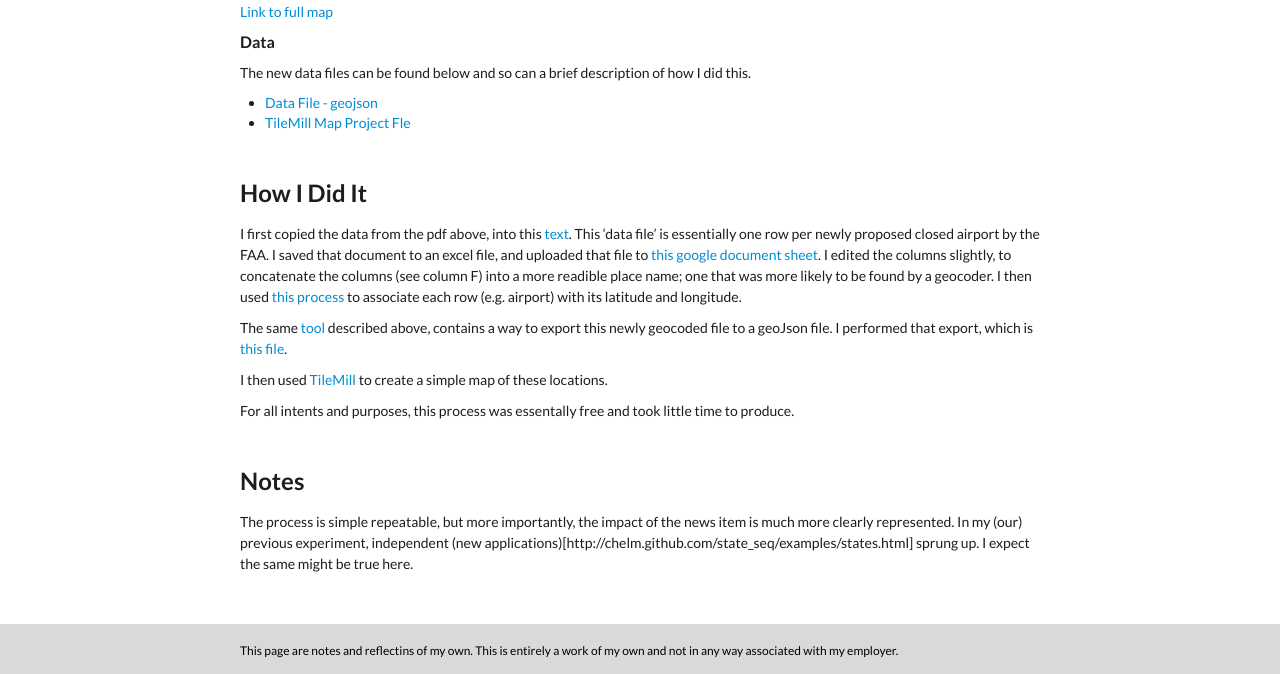
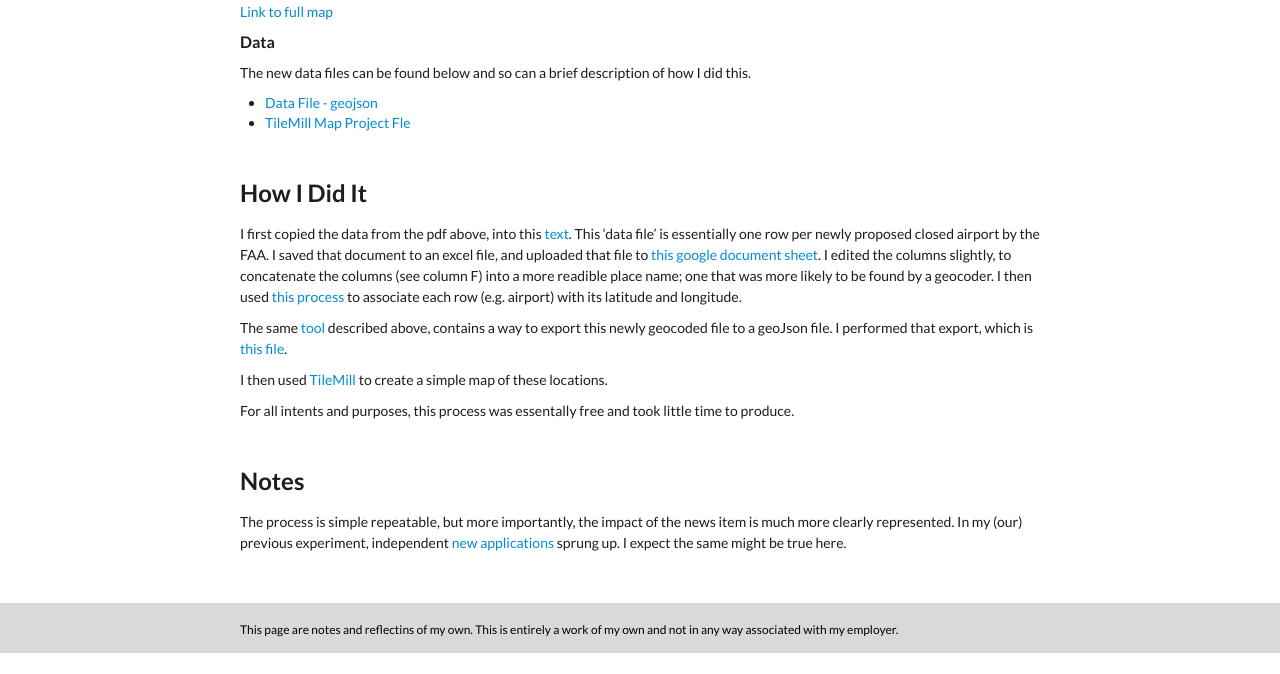
Before and after one commit to feomike/feonotes, a Jekyll site: the page built from faa_closure.md, in a window 1280 px wide and 900 px high, scrolled down 587 px, cut to the strip 226-900 px from the top of the window. Built offline with Jekyll 4.4.1, drawn with Linux system fonts in a browser that asks for light colours; Markdown is read by kramdown in place of the engine named in the settings; after the commit the page ends 1466 px from its top, so only the background shows below that.

Commit message:
fixed link at bottom

```diff
--- a/faa_closure.md
+++ b/faa_closure.md
@@ -38,4 +38,4 @@ For all intents and purposes, this process was essentally free and took little t
 
 
 ##Notes
-The process is simple repeatable, but more importantly, the impact of the news item is much more clearly represented.  In my (our) previous experiment, independent (new applications)[http://chelm.github.com/state_seq/examples/states.html] sprung up.  I expect the same might be true here.
+The process is simple repeatable, but more importantly, the impact of the news item is much more clearly represented.  In my (our) previous experiment, independent [new applications](http://chelm.github.com/state_seq/examples/states.html) sprung up.  I expect the same might be true here.
```
